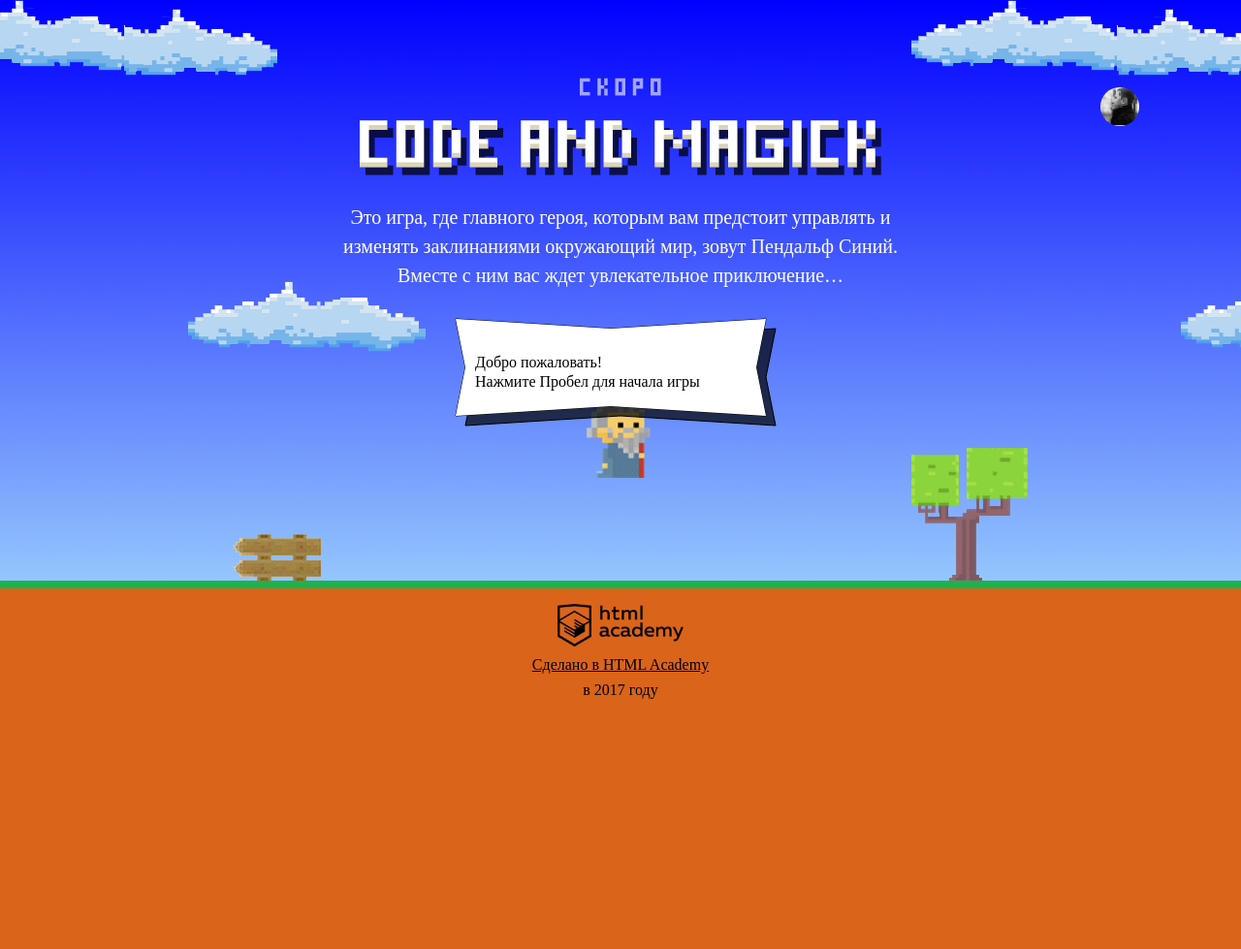
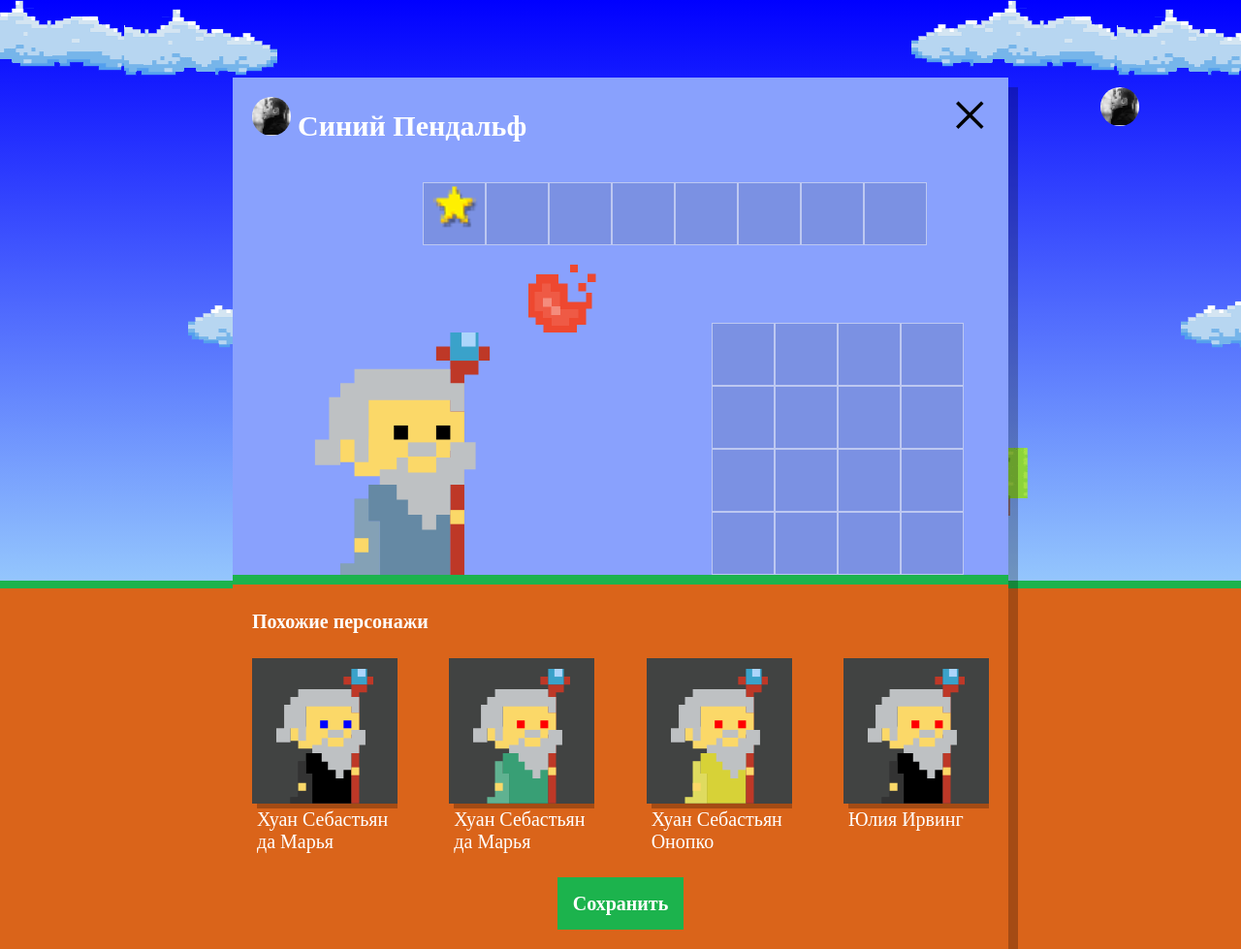
Before and after one commit to lucidarius/1404237-code-and-magick-20, a website: page index.html in a window 1280 px wide. Shown: the whole page at 97% size. Before the commit the page ends 800 px from the top, so only its background shows below. Drawn offline with Linux system fonts and the light colour scheme; a web font is replaced by a local one.

Commit message:
Выполнение 3го задания по уч. проекту

```diff
--- a/index.html
+++ b/index.html
@@ -208,6 +208,7 @@
      return gameFieldHeight / 3;
    }
 </script>
+<script src="js/setup.js"></script>
 <script src="js/stat.js"></script>
 <script src="js/game.js"></script>
 
--- /dev/null
+++ b/js/setup.js
@@ -0,0 +1,74 @@
+'use strict';
+
+// 1 константы с массивами данных
+var WIZARD_NAMES = ['Иван', 'Хуан Себастьян', 'Мария', 'Кристоф', 'Виктор', 'Юлия', 'Люпита', 'Вашингтон'];
+var WIZARD_SURNAMES = ['да Марья', 'Верон', 'Мирабелла', 'Вальц', 'Онопко', 'Топольницкая', 'Нионго', 'Ирвинг'];
+var COAT_COLOR = ['rgb(101, 137, 164)', 'rgb(241, 43, 107)', 'rgb(146, 100, 161)', 'rgb(56, 159, 117)', 'rgb(215, 210, 55)', 'rgb(0, 0, 0)'];
+var EYES_COLOR = ['black', 'red', 'blue', 'yellow', 'green'];
+
+// 2 Показываем окно настройки персонажа
+var userDialog = document.querySelector('.setup');
+userDialog.classList.remove('hidden');
+
+var similarListElement = userDialog.querySelector('.setup-similar-list');
+
+var similarWizardTemplate = document.querySelector('#similar-wizard-template')
+.content
+.querySelector('.setup-similar-item');
+
+var getRandomName = function () {
+  return WIZARD_NAMES[Math.floor(Math.random() * WIZARD_NAMES.length)];
+};
+
+var getRandomSurname = function () {
+  return WIZARD_SURNAMES[Math.floor(Math.random() * WIZARD_SURNAMES.length)];
+};
+
+var getRandomCoat = function () {
+  return COAT_COLOR[Math.floor(Math.random() * COAT_COLOR.length)];
+};
+
+var getRandomEyes = function () {
+  return EYES_COLOR[Math.floor(Math.random() * EYES_COLOR.length)];
+};
+// 3 создаем шаблон для магов
+var wizards = [
+  {
+    name: getRandomName() + ' ' + getRandomSurname(),
+    coatColor: getRandomCoat(),
+    eyesColor: getRandomEyes()
+  },
+  {
+    name: getRandomName() + ' ' + getRandomSurname(),
+    coatColor: getRandomCoat(),
+    eyesColor: getRandomEyes()
+  },
+  {
+    name: getRandomName() + ' ' + getRandomSurname(),
+    coatColor: getRandomCoat(),
+    eyesColor: getRandomEyes()
+  },
+  {
+    name: getRandomName() + ' ' + getRandomSurname(),
+    coatColor: getRandomCoat(),
+    eyesColor: getRandomEyes()
+  }
+];
+
+var renderWizard = function (wizard) {
+  var wizardElement = similarWizardTemplate.cloneNode(true);
+
+  wizardElement.querySelector('.setup-similar-label').textContent = wizard.name;
+  wizardElement.querySelector('.wizard-coat').style.fill = wizard.coatColor;
+  wizardElement.querySelector('.wizard-eyes').style.fill = wizard.eyesColor;
+
+  return wizardElement;
+};
+
+var fragment = document.createDocumentFragment();
+for (var i = 0; i < wizards.length; i++) {
+  fragment.appendChild(renderWizard(wizards[i]));
+}
+similarListElement.appendChild(fragment);
+
+userDialog.querySelector('.setup-similar').classList.remove('hidden');
```
